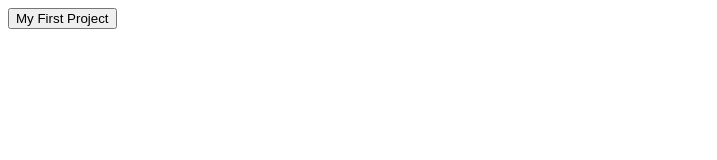
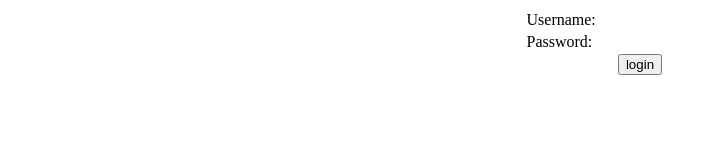
Before and after one commit to snehalshelar/snehalshelar.github.io, a plain HTML site: page index.html in a window 1280 px wide. Shown: the whole page, without its empty margins (0-717 px from the left). Drawn offline with Linux system fonts and the light colour scheme.

Commit message:
Update index.html

```diff
--- a/index.html
+++ b/index.html
@@ -1,7 +1,31 @@
-<html>
-  <head><title>MEDMARKET</title></head>
-  <body>
+<html xmlns="http://www.w3.org/1999/xhtml">
+<head>
+<meta http-equiv="Content-Type" content="text/html; charset=iso-8859-1" />
+<title>Untitled Document</title>
+</head>
 
-    <input type="button" name="name" value="My First Project"/>
-    </body>
-    </html>
+<body>
+
+<form id="form1" name="form1" method="post" action="">
+<div align="center">
+  <table width="233" border="0">
+    <tr>
+      <td width="82"><label> Username: </label>
+      &nbsp;</td>
+      <td width="135">&nbsp;</td>
+    </tr>
+    <tr>
+      <td><label>Password:</label>&nbsp;</td>
+      <td>&nbsp;</td>
+    </tr>
+  </table>
+  <label></label>
+  </div>
+    <div align="center">
+      <input type="submit" value="login">
+    </div>
+
+</form>
+<p></p>
+</body>
+</html>
```
